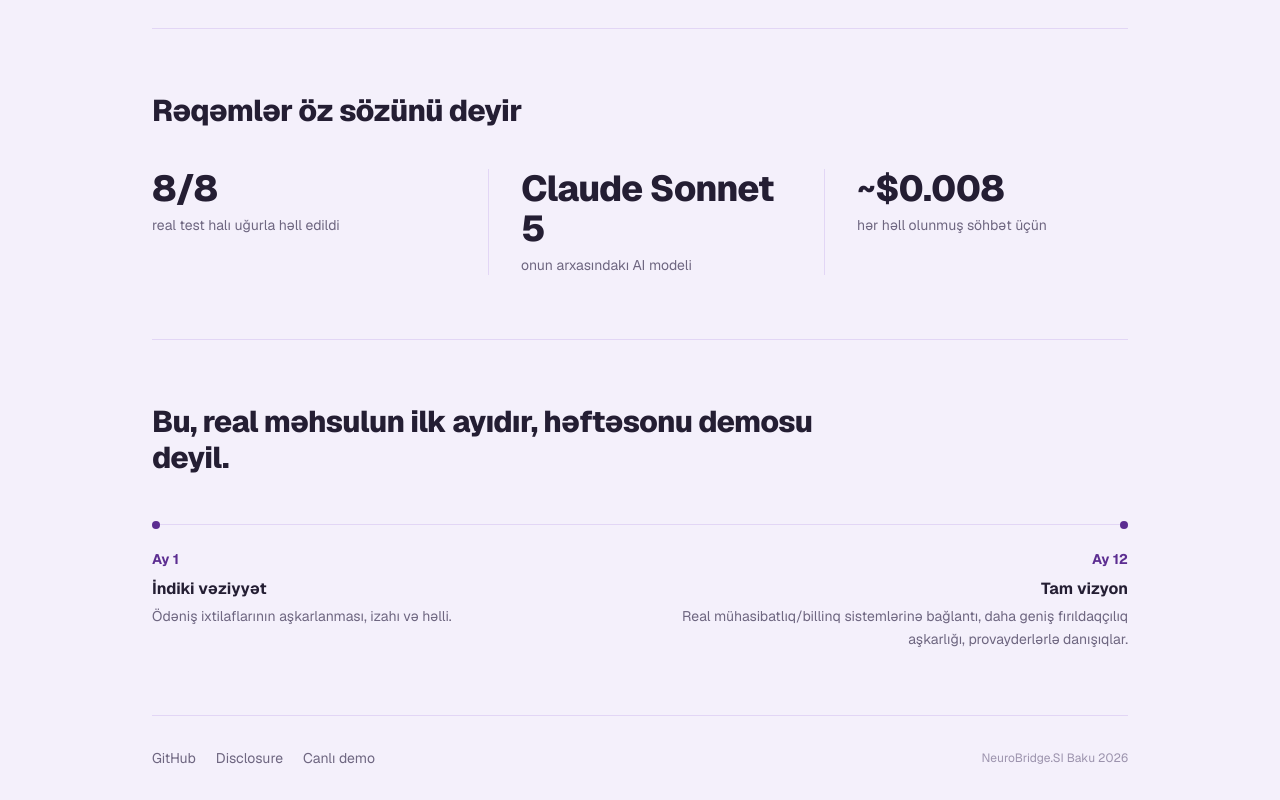
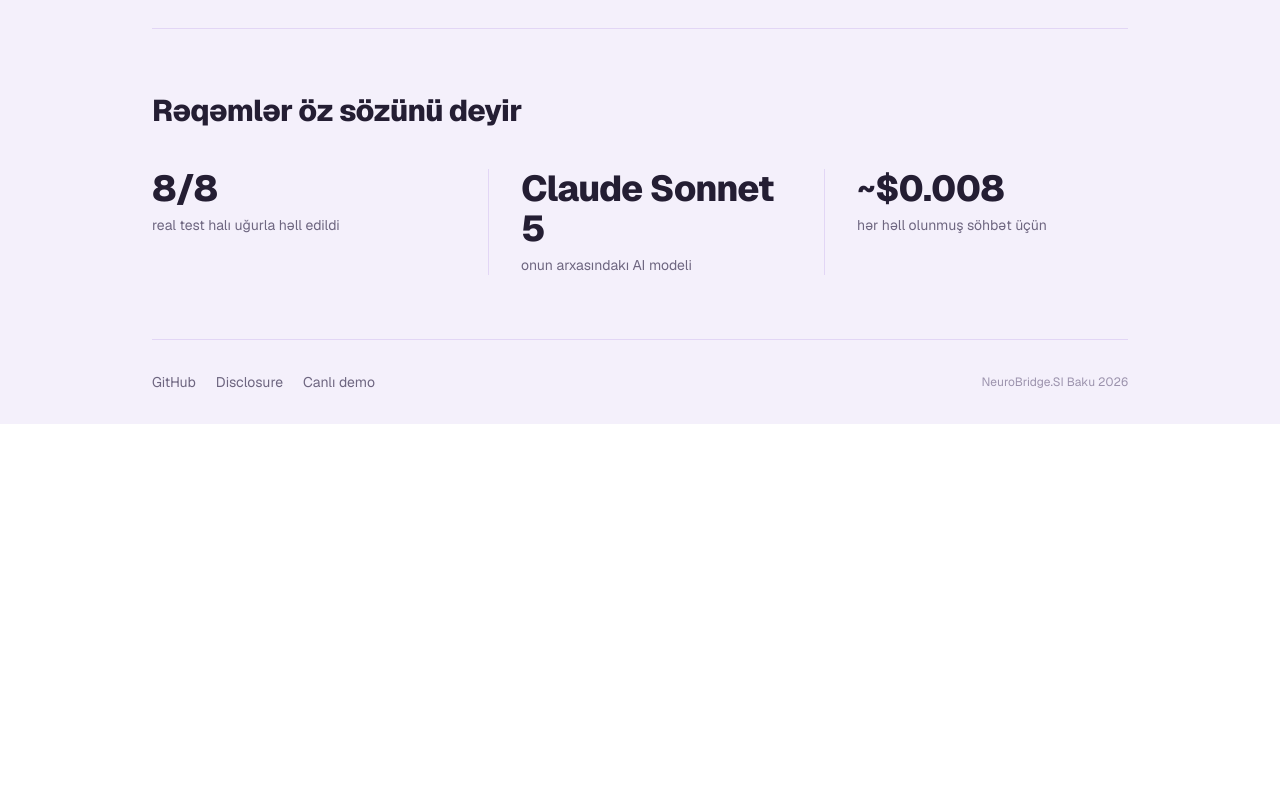
Before and after one commit to h4midAslan/aydin-neurobridge-hackathon, a Next.js app: page / in a window 1280 px wide. Shown: the part 1366-2166 px from the top of the page. After the commit the page ends 1790 px from the top, so only its background shows below. Built offline with nearby package versions, Linux system fonts and the light colour scheme.

Commit message:
fix: remove roadmap section from landing page

```diff
--- a/src/app/page.tsx
+++ b/src/app/page.tsx
@@ -188,39 +188,6 @@
 
         <hr className="border-t border-[#E2D6F5]" />
 
-        {/* Roadmap */}
-        <section className="py-14 sm:py-16">
-          <h2 className="text-2xl sm:text-3xl font-extrabold tracking-tight max-w-2xl">
-            Bu, real məhsulun ilk ayıdır, həftəsonu demosu deyil.
-          </h2>
-
-          <div className="mt-12 relative">
-            <div className="h-px bg-[#E2D6F5] w-full" />
-            <div className="absolute left-0 -top-[3px] size-2 rounded-full bg-[#5C2D91]" />
-            <div className="absolute right-0 -top-[3px] size-2 rounded-full bg-[#5C2D91]" />
-          </div>
-
-          <div className="mt-6 grid sm:grid-cols-2 gap-8">
-            <div>
-              <div className="text-sm font-bold text-[#5C2D91]">Ay 1</div>
-              <div className="mt-2 font-bold">İndiki vəziyyət</div>
-              <p className="mt-1 text-sm text-[#6E6680] leading-relaxed">
-                Ödəniş ixtilaflarının aşkarlanması, izahı və həlli.
-              </p>
-            </div>
-            <div className="sm:text-right">
-              <div className="text-sm font-bold text-[#5C2D91]">Ay 12</div>
-              <div className="mt-2 font-bold">Tam vizyon</div>
-              <p className="mt-1 text-sm text-[#6E6680] leading-relaxed">
-                Real mühasibatlıq/billinq sistemlərinə bağlantı, daha geniş fırıldaqçılıq
-                aşkarlığı, provayderlərlə danışıqlar.
-              </p>
-            </div>
-          </div>
-        </section>
-
-        <hr className="border-t border-[#E2D6F5]" />
-
         {/* Footer */}
         <footer className="py-8 flex flex-wrap items-center justify-between gap-3 text-sm text-[#6E6680]">
           <div className="flex flex-wrap gap-5">
```
